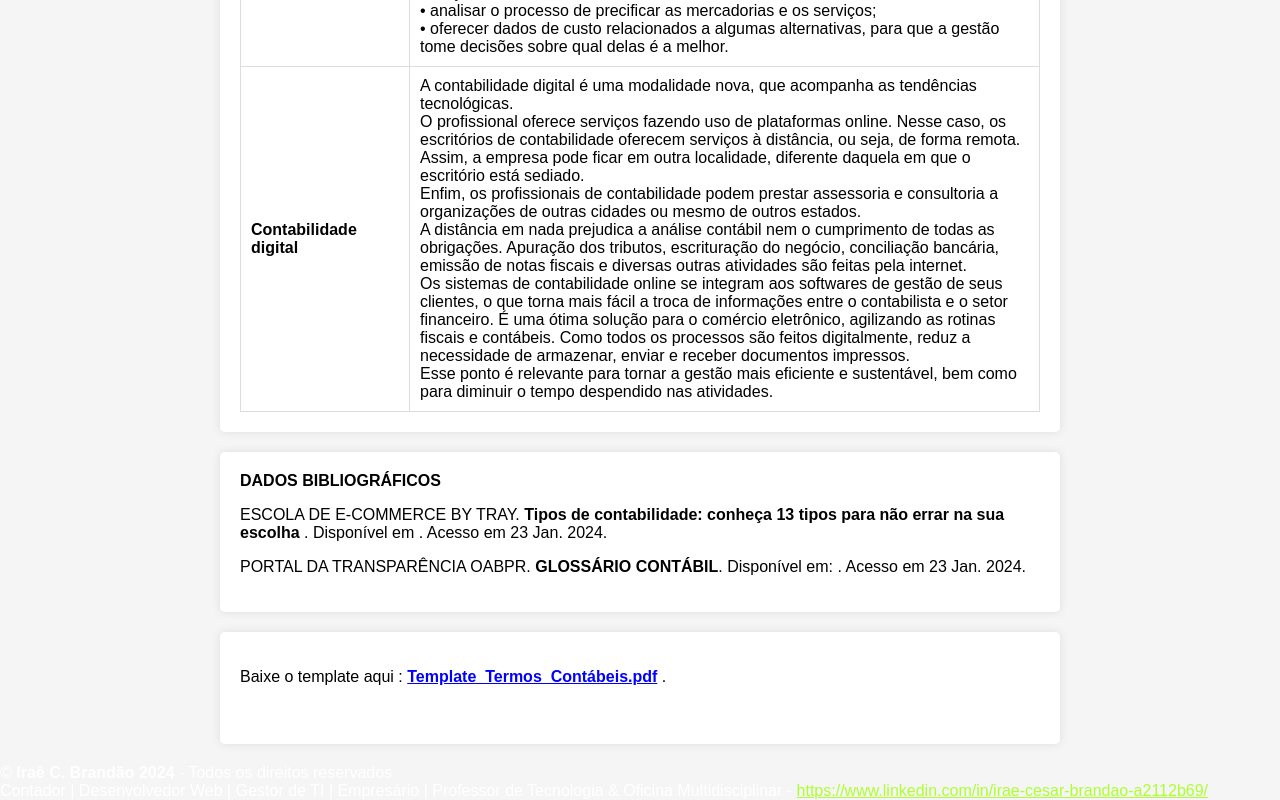
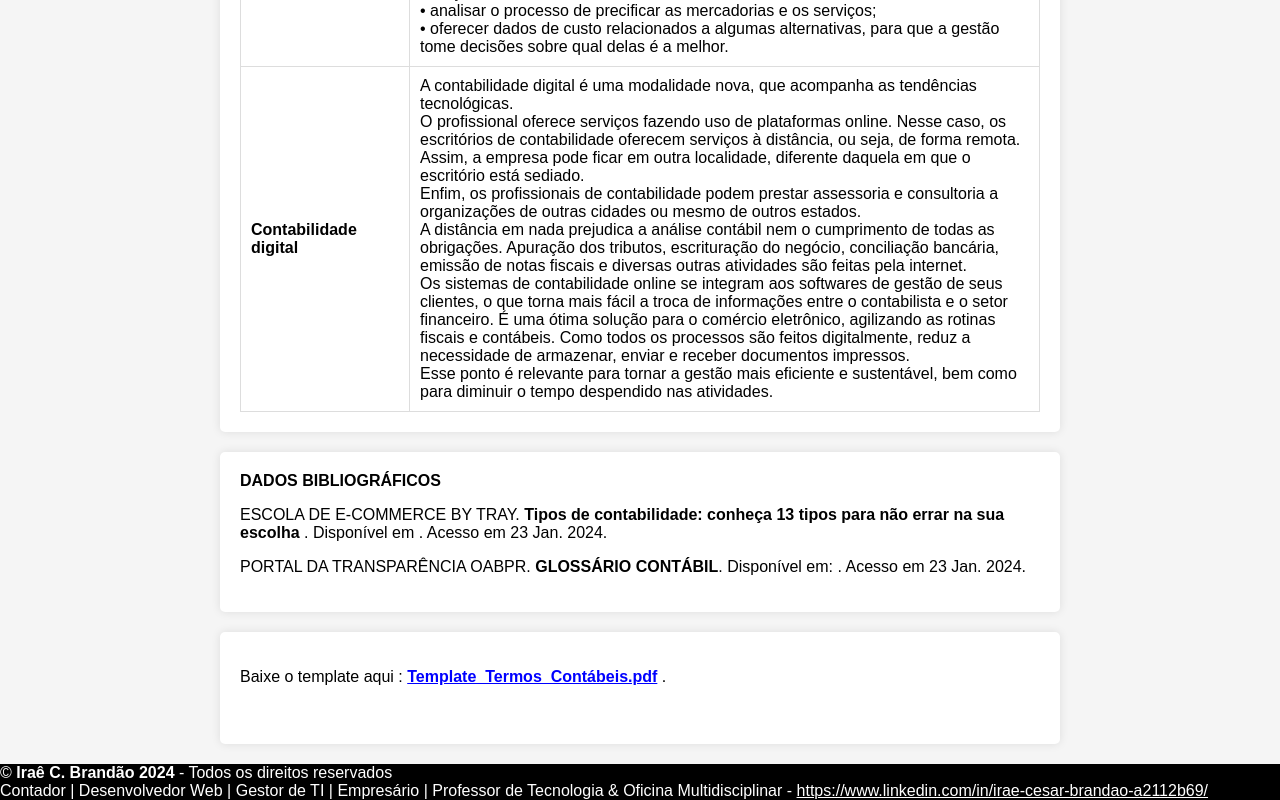
Before and after one commit to Irae-Cesar-Brandao/termos_contabeis, a plain HTML site: page index.html in a window 1280 px wide. Shown: the part 10625-11425 px from the top of the page. Drawn offline with Linux system fonts and the light colour scheme.

Commit message:
Update index.html

```diff
--- a/index.html
+++ b/index.html
@@ -860,10 +860,10 @@ Esse ponto é relevante para tornar a gestão mais eficiente e sustentável, bem
 </body>
 
 
-<footer style="background-color: blakc;">
+<footer style="background-color: black;">
 <h7  style="color: white; text-align: center;"> &copy;  <b>Iraê C. Brandão  2024 </b>-  Todos os direitos reservados <br>
 Contador | Desenvolvedor Web | Gestor de TI | Empresário | Professor de Tecnologia & Oficina Multidisciplinar - <a href="https://www.linkedin.com/in/irae-cesar-brandao-a2112b69/"
-		       style="color: greenyellow;" target="_blank">
+		       style="color: white;" target="_blank">
 	https://www.linkedin.com/in/irae-cesar-brandao-a2112b69/
 	</a></h7>
 <br>
```
